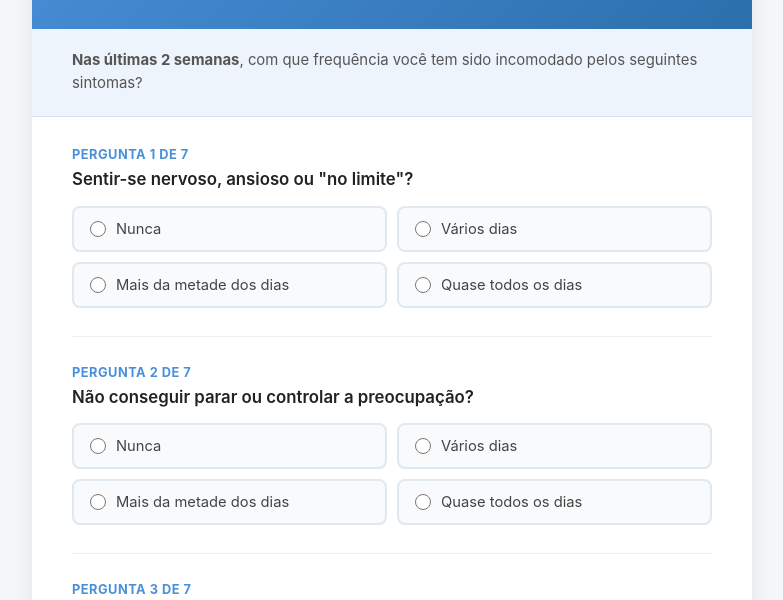
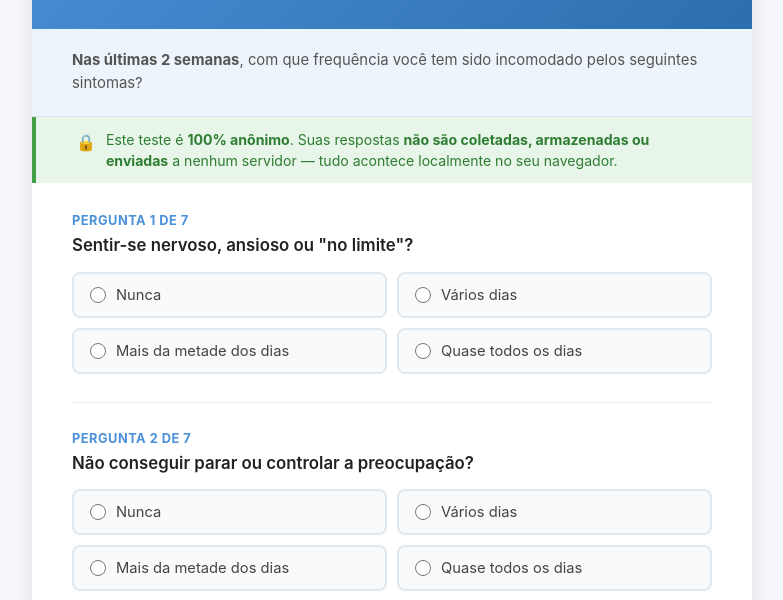
Before and after one commit to ailtonvieirasj/gad7, a plain HTML site: page index.html in a window 1280 px wide. Shown: the part 174-774 px from the top of the page, without its empty margins (248-1031 px from the left). Drawn offline with Linux system fonts and the light colour scheme.

Commit message:
Update index.html

```diff
--- a/index.html
+++ b/index.html
@@ -208,6 +208,26 @@
       color: #888;
       text-align: right;
     }
+
+    .privacy-notice {
+      display: flex;
+      align-items: flex-start;
+      gap: 10px;
+      background: #e8f5e9;
+      border-left: 4px solid #43a047;
+      padding: 12px 40px;
+      font-size: 0.88rem;
+      color: #2e7d32;
+      line-height: 1.5;
+    }
+    .privacy-notice .privacy-icon {
+      font-size: 1rem;
+      flex-shrink: 0;
+      margin-top: 1px;
+    }
+    @media (max-width: 520px) {
+      .privacy-notice { padding-left: 20px; padding-right: 20px; }
+    }
   </style>
 </head>
 <body>
@@ -218,6 +238,10 @@
   </div>
   <div class="intro">
     <strong>Nas últimas 2 semanas</strong>, com que frequência você tem sido incomodado pelos seguintes sintomas?
+  </div>
+  <div class="privacy-notice">
+    <span class="privacy-icon">🔒</span>
+    <span>Este teste é <strong>100% anônimo</strong>. Suas respostas <strong>não são coletadas, armazenadas ou enviadas</strong> a nenhum servidor — tudo acontece localmente no seu navegador.</span>
   </div>
   <div class="form-body">
     <form id="gad7Form">
```
